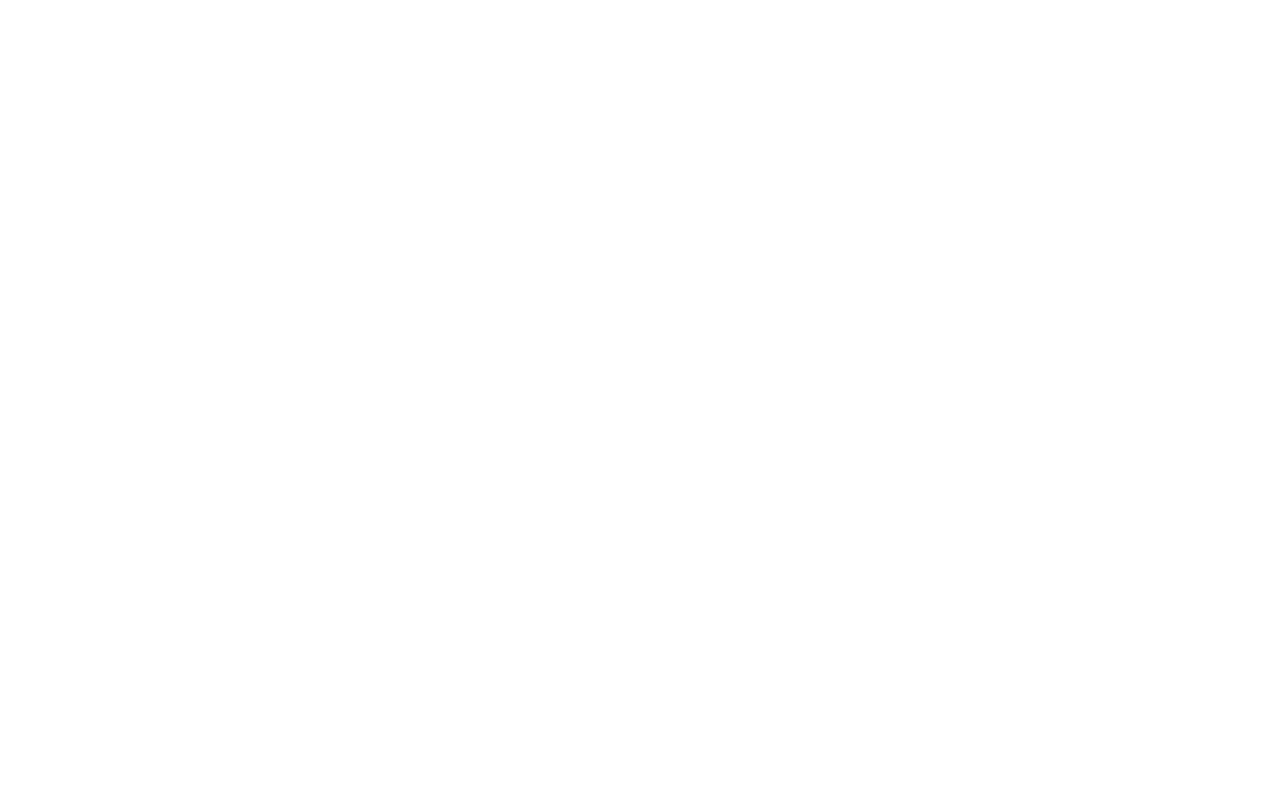
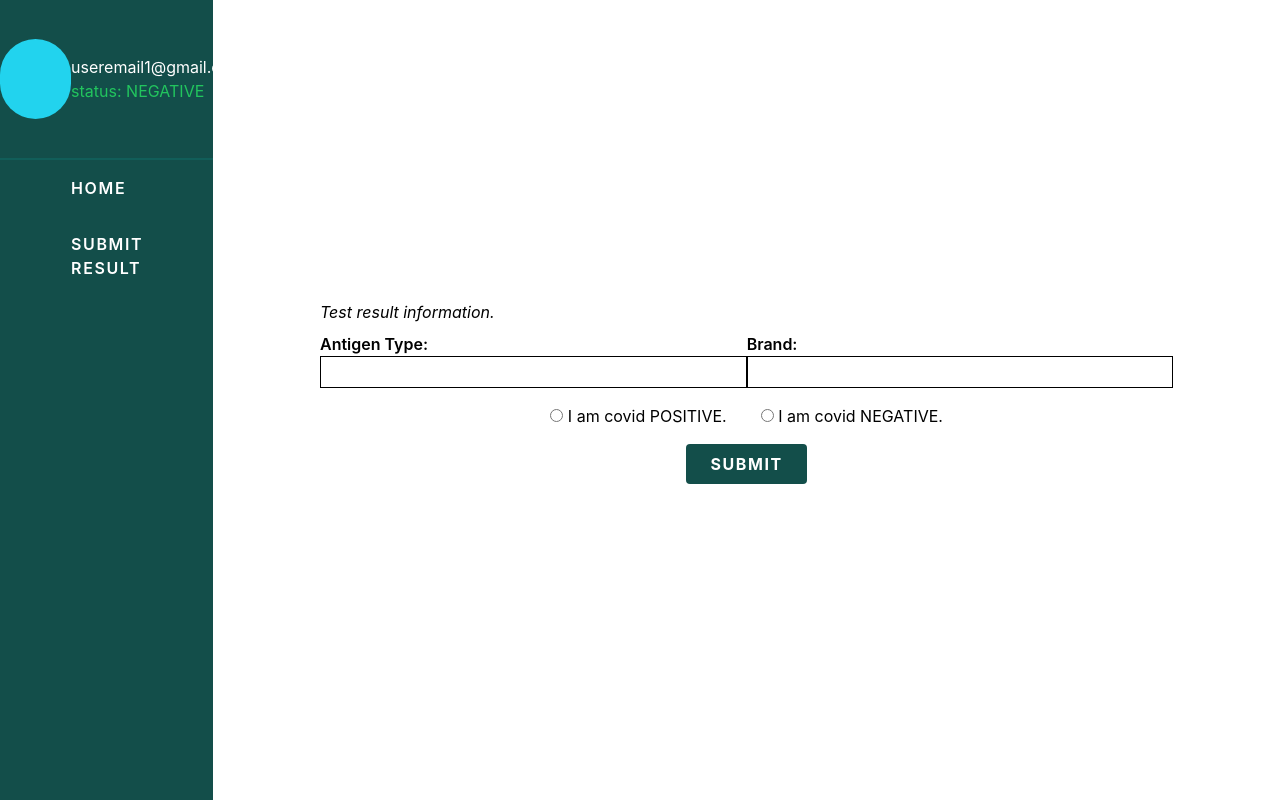
Before and after one commit to fpvt-projects/covid-track-app, a React (Create React App) app: page /submit-test-result in a window 1280 px wide. Before the commit this address had no page. Built offline with nearby package versions, Linux system fonts and the light colour scheme.

Commit message:
Created side bar in Home, fix routing, render ResultForm inside Home

```diff
--- a/src/App.js
+++ b/src/App.js
@@ -2,6 +2,7 @@ import { BrowserRouter, Routes, Route } from "react-router-dom";
 import { useState } from "react";
 import Home from "./routes/Home";
 import Register from "./routes/Register";
+import HomeTestResultForm from "./components/HomeTestResultForm";
 
 function App() {
   const [loggedIn, setLoggedIn] = useState(false);
@@ -11,7 +12,9 @@ function App() {
   return (
     <BrowserRouter>
       <Routes>
-        <Route path="/" element={<Home loggedIn={loggedIn} />} />
+        <Route path="/" element={<Home loggedIn={loggedIn} />}>
+          <Route path="submit-test-result" element={<HomeTestResultForm />} />
+        </Route>
         <Route
           path="/covid-tracker-sign_up"
           element={<Register login={login} />}
--- /dev/null
+++ b/src/components/HomeTestResultForm.js
@@ -0,0 +1,23 @@
+import React from "react";
+import ResultForm from "./ResultForm";
+
+function HomeTestResultForm() {
+  const handleSubmit = () => alert(`submitted!`);
+  return (
+    <div
+      className={`w-4/5 h-full flex flex-col justify-center items-center m-auto`}
+    >
+      <ResultForm />
+      <button
+        className={
+          "tracking-widest bg-teal-900 px-6 py-2 mt-4 rounded font-bold text-white cursoir-pointer mb-8"
+        }
+        onClick={handleSubmit}
+      >
+        SUBMIT
+      </button>
+    </div>
+  );
+}
+
+export default HomeTestResultForm;
--- a/src/components/RegistrationForm.js
+++ b/src/components/RegistrationForm.js
@@ -1,5 +1,5 @@
 import React, { useState } from "react";
-import TestResultForm from "./TestResultForm";
+import RegistrationTestResultForm from "./RegistrationTestResultForm";
 
 function AccountDetailsForm() {
   const [error, setError] = useState(false);
@@ -245,7 +245,7 @@ function AccountDetailsForm() {
           : "Click here to input test result."}
       </button>
 
-      <TestResultForm toggleResultForm={toggleResultForm} />
+      <RegistrationTestResultForm toggleResultForm={toggleResultForm} />
 
       <h1 className={"text-red-600 text-center font-semibold my-4"}>{error}</h1>
 
--- /dev/null
+++ b/src/components/RegistrationTestResultForm.js
@@ -0,0 +1,12 @@
+import React from "react";
+import ResultForm from "./ResultForm";
+
+function TestResultForm({ toggleResultForm }) {
+  return (
+    <div className={`w-full ${toggleResultForm ? "block" : "hidden"} `}>
+      <ResultForm />
+    </div>
+  );
+}
+
+export default TestResultForm;
--- a/src/components/TestResultForm.js
+++ b/src/components/ResultForm.js
@@ -1,8 +1,8 @@
 import React from "react";
 
-function TestResultForm({ toggleResultForm }) {
+function ResultForm() {
   return (
-    <div className={`w-full ${toggleResultForm ? "block" : "hidden"} `}>
+    <div className={`w-full`}>
       <h1 className={"italic mt-4"}>Test result information.</h1>
       <div className={"w-full flex flex-col laptop:flex-row"}>
         <div className={"w-full"}>
@@ -38,4 +38,4 @@ function TestResultForm({ toggleResultForm }) {
   );
 }
 
-export default TestResultForm;
+export default ResultForm;
--- a/src/routes/Home.js
+++ b/src/routes/Home.js
@@ -1,5 +1,5 @@
 import React, { useEffect } from "react";
-import { useNavigate } from "react-router-dom";
+import { useNavigate, Link, Outlet } from "react-router-dom";
 
 function Home({ loggedIn }) {
   const navigate = useNavigate();
@@ -9,14 +9,54 @@ function Home({ loggedIn }) {
       navigate("/covid-tracker-sign_up");
     }
   };
+  const goToHome = () => navigate("/");
+  const goTosubmitresult = () => navigate("/submit-test-result");
 
-  useEffect(() => {
-    loginRedirect();
-  });
+  // useEffect(() => {
+  //   loginRedirect();
+  // });
 
   return (
-    <div>
-      <h1>This is from home!</h1>
+    <div className={`flex`}>
+      {/* -- START OF SIDEBAR -- */}
+      <div className={`h-screen w-1/6 bg-teal-900 flex flex-col items-center`}>
+        {/* User details */}
+        <div className={`w-full h-40 border-b-2 border-teal-800 flex`}>
+          <div className={`w-1/3 h-full flex items-center justify-center`}>
+            <div className={`w-20 h-20 bg-cyan-400 rounded-full`}></div>
+          </div>
+          <div className={`w-2/3 h-full flex flex-col justify-center`}>
+            <div>
+              <h1 className={`text-white`}>useremail1@gmail.com</h1>
+            </div>
+            <div>
+              <h1 className={`text-green-500`}>status: NEGATIVE</h1>
+            </div>
+          </div>
+        </div>
+        <div
+          onClick={goToHome}
+          className={`text-white tracking-widest font-semibold hover:bg-cyan-700 w-full py-4 flex cursor-pointer`}
+        >
+          <div className={`w-1/3`}></div>
+          <div className={`w-2/3`}>
+            <h1> HOME</h1>
+          </div>
+        </div>
+        <div
+          onClick={goTosubmitresult}
+          className={`text-white tracking-widest font-semibold hover:bg-cyan-700 w-full py-4 flex cursor-pointer`}
+        >
+          <div className={`w-1/3`}></div>
+          <div className={`w-2/3`}>
+            <h1> SUBMIT RESULT</h1>
+          </div>
+        </div>
+      </div>
+      {/*  -- END OF SIDEBAR -- */}
+      <div className={`w-5/6`}>
+        <Outlet />
+      </div>
     </div>
   );
 }
```
